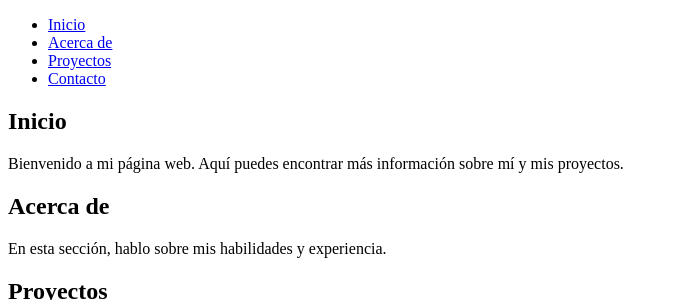
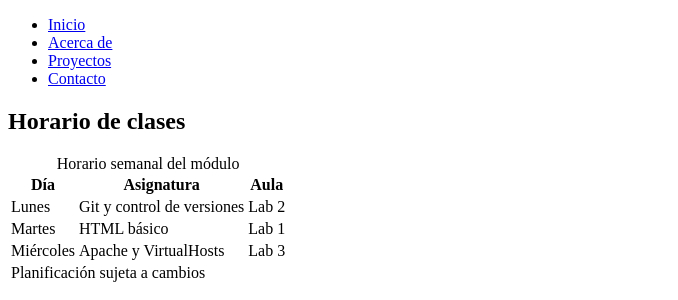
Before and after one commit to rubedajh/proyecto-ruben-ubeda, a plain HTML site: page index.html in a window 1280 px wide. Shown: the top 300 px of the page, without its empty margins (0-678 px from the left). Drawn offline with Linux system fonts and the light colour scheme.

Commit message:
Insertar tabla

```diff
--- a/index.html
+++ b/index.html
@@ -15,8 +15,46 @@
         <li><a href="#contacto">Contacto</a></li>
     </ul>
 </nav>
+<!-- Tabla -->
+  <section id="horario">
+    <h2>Horario de clases</h2>
+    <table>
+      <caption>Horario semanal del módulo</caption>
+      <thead>
+        <tr>
+          <th scope="col">Día</th>
+          <th scope="col">Asignatura</th>
+          <th scope="col">Aula</th>
+        </tr>
+      </thead>
+      <tbody>
+        <tr>
+          <td>Lunes</td>
+          <td>Git y control de versiones</td>
+          <td>Lab 2</td>
+        </tr>
+        <tr>
+          <td>Martes</td>
+          <td>HTML básico</td>
+          <td>Lab 1</td>
+        </tr>
+        <tr>
+          <td>Miércoles</td>
+          <td>Apache y VirtualHosts</td>
+          <td>Lab 3</td>
+        </tr>
+      </tbody>
+      <tfoot>
+        <tr>
+          <td colspan="3">Planificación sujeta a cambios</td>
+        </tr>
+      </tfoot>
+    </table>
+  </section>
 
 <!-- Secciones del contenido -->
+   <h1>Bienvenido/a a mi sitio web</h1>
+    <p>Este es un proyecto para aprender Git y GitHub.</p>
 <section id="inicio">
     <h2>Inicio</h2>
     <p>Bienvenido a mi página web. Aquí puedes encontrar más información sobre mí y mis proyectos.</p>
@@ -36,7 +74,5 @@
     <h2>Contacto</h2>
     <p>Esta sección proporciona información para contactarme.</p>
 </section>
-    <h1>Bienvenido/a a mi sitio web</h1>
-    <p>Este es un proyecto para aprender Git y GitHub.</p>
 </body>
 </html>
```
